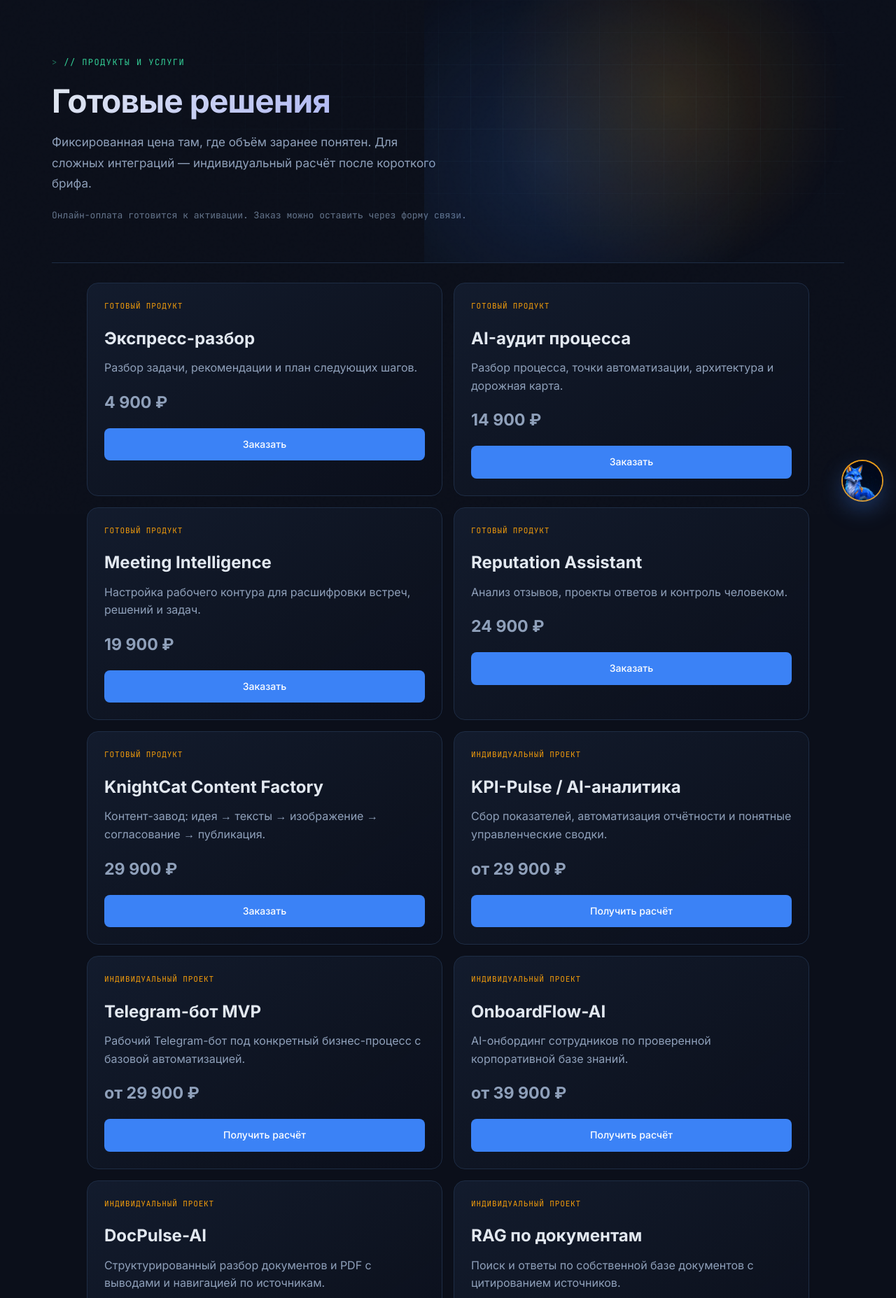
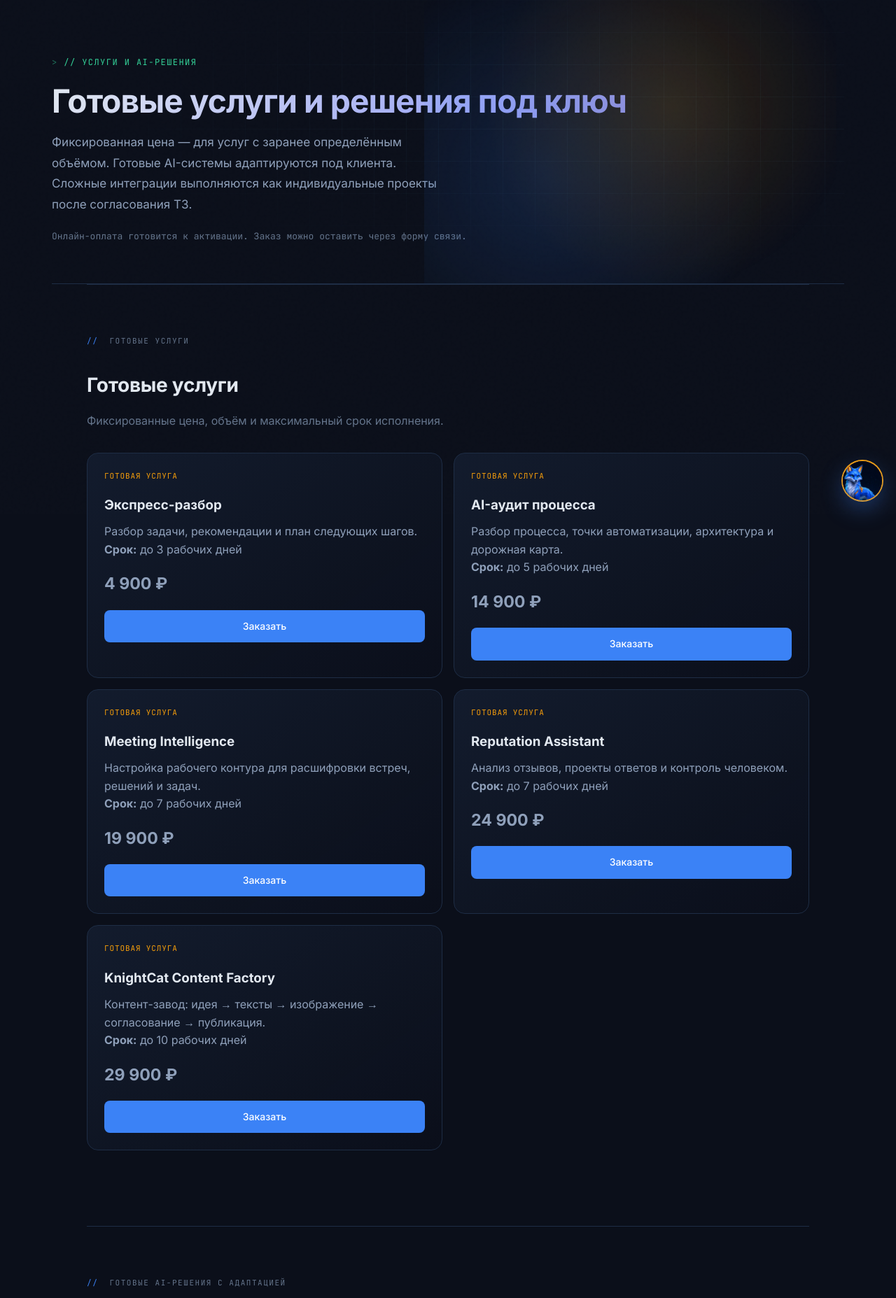
Before and after one commit to dimitry8st-prog/st8dom-site, a Flask app: page /products/ in a window 1280 px wide. Shown: the part 65-1920 px from the top of the page at 70% size. Run offline with Flask 3, Linux system fonts and the light colour scheme; data comes from the database, SQL or seed files in the repository.

Commit message:
Group commercial offers and show delivery terms

```diff
--- a/templates/products.html
+++ b/templates/products.html
@@ -1,14 +1,14 @@
 {% extends "base.html" %}
-{% block title %}Готовые продукты и услуги — ДИС{% endblock %}
-{% block description %}Готовые AI-продукты и услуги Дмитрия Степанова: экспресс-разбор, AI-аудит, Meeting Intelligence, Reputation Assistant, KnightCat и индивидуальные AI/RAG решения.{% endblock %}
+{% block title %}Готовые услуги и AI-решения — ДИС{% endblock %}
+{% block description %}Готовые услуги, адаптируемые AI-решения и индивидуальная разработка под ключ.{% endblock %}
 {% block canonical %}{{ site_url }}{{ url_for('products_catalog') }}{% endblock %}
 
 {% block content %}
 <div class="container container--wide">
   <section class="hero" style="padding-bottom:28px">
-    <p class="eyebrow">// продукты и услуги</p>
-    <h1>Готовые решения</h1>
-    <p class="hero-sub">Фиксированная цена там, где объём заранее понятен. Для сложных интеграций — индивидуальный расчёт после короткого брифа.</p>
+    <p class="eyebrow">// услуги и AI-решения</p>
+    <h1>Готовые услуги и решения под ключ</h1>
+    <p class="hero-sub">Фиксированная цена — для услуг с заранее определённым объёмом. Готовые AI-системы адаптируются под клиента. Сложные интеграции выполняются как индивидуальные проекты после согласования ТЗ.</p>
     {% if payment_test_mode and payment_enabled %}
       <p class="trust-line">Оплата подключена в тестовом режиме — реальные списания не выполняются.</p>
     {% elif not payment_enabled %}
@@ -16,14 +16,29 @@
     {% endif %}
   </section>
 
+  {% set groups = [
+    ('fixed', 'Готовые услуги', 'Фиксированные цена, объём и максимальный срок исполнения.'),
+    ('adapted', 'Готовые AI-решения с адаптацией', 'Рабочая архитектура уже есть; стоимость и срок уточняются под процессы и инфраструктуру заказчика.'),
+    ('custom', 'AI-решения под ключ', 'Индивидуальное ТЗ, интеграции, базы данных, RAG, CRM и многоэтапная автоматизация.'),
+    ('support', 'Сопровождение', 'Поддержка, контроль и развитие работающих решений.')
+  ] %}
+
+  {% for key, title, description in groups %}
+  {% set items = products|selectattr('service_class', 'equalto', key)|list %}
+  {% if items %}
+  <section class="s">
+    <div class="s-label"><span>//</span> {{ title|lower }}</div>
+    <h2>{{ title }}</h2>
+    <p class="lead">{{ description }}</p>
     <div class="portal-project-grid portfolio-grid">
-    {% for product in products %}
+      {% for product in items %}
       <article class="portal-project-card">
         <div class="project-card-top">
-        <span class="project-kind">{{ "Готовый продукт" if product.sellable else "Индивидуальный проект" }}</span>
+          <span class="project-kind">{{ product.service_class_label }}</span>
         </div>
-      <h2>{{ product.name }}</h2>
+        <h3>{{ product.name }}</h3>
         <p>{{ product.summary }}</p>
+        <p><strong>Срок:</strong> {{ product.delivery_label }}</p>
         <p style="font-size:1.45rem;font-weight:800;margin:18px 0">{{ product.price_label }}</p>
         {% if product.sellable %}
           {% if payment_enabled %}
@@ -31,6 +46,7 @@
             <input type="hidden" name="csrf_token" value="{{ csrf_token() }}">
             <label>Имя <input type="text" name="name" maxlength="120" autocomplete="name"></label>
             <label>Email для заказа и чека <input type="email" name="email" maxlength="255" required autocomplete="email"></label>
+            <p class="pricing-note">Нажимая кнопку оплаты, вы принимаете <a href="{{ url_for('offer') }}">Публичную оферту</a> и подтверждаете ознакомление с <a href="{{ url_for('privacy') }}">Политикой обработки персональных данных</a>.</p>
             <button class="btn btn-primary" type="submit">{{ "Тестовая оплата" if payment_test_mode else "Купить" }} — {{ product.price_label }}</button>
           </form>
           {% else %}
@@ -42,5 +58,12 @@
       </article>
       {% endfor %}
     </div>
+  </section>
+  {% endif %}
+  {% endfor %}
+
+  <section class="source-notice">
+    <strong>Важно:</strong> срок для фиксированной услуги начинает исчисляться со следующего рабочего дня после поступления оплаты и получения всех исходных данных, необходимых для выполнения задачи. Для адаптируемых и индивидуальных AI-решений итоговые цена, объём и срок фиксируются после согласования технического задания.
+  </section>
 </div>
 {% endblock %}
```
Lines whose indentation alone changed are shown as unchanged.
